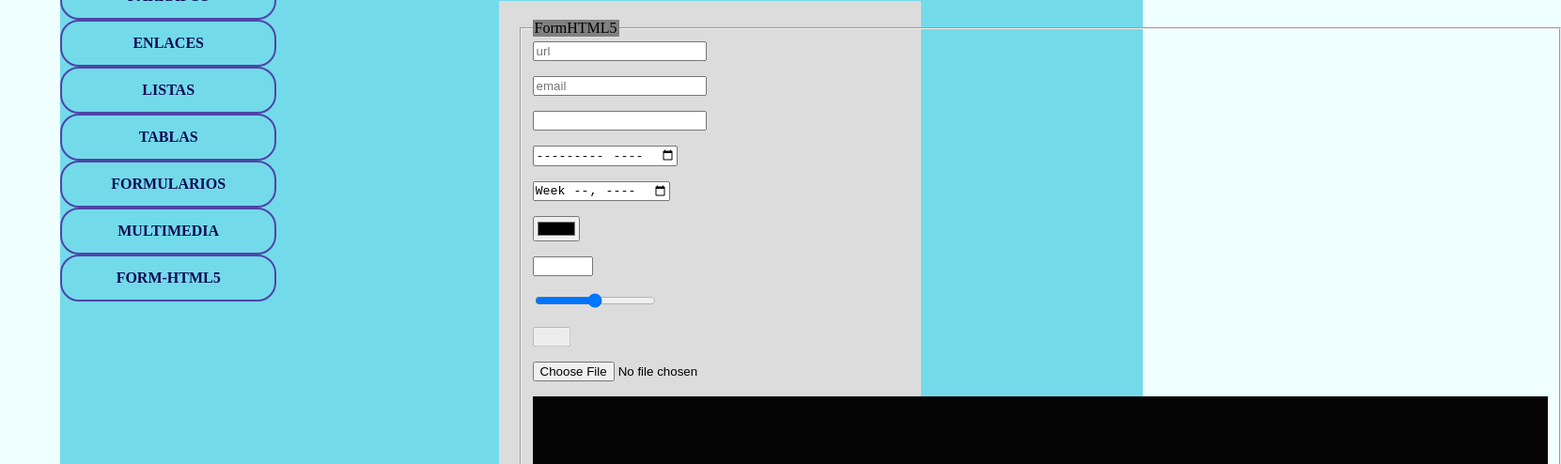
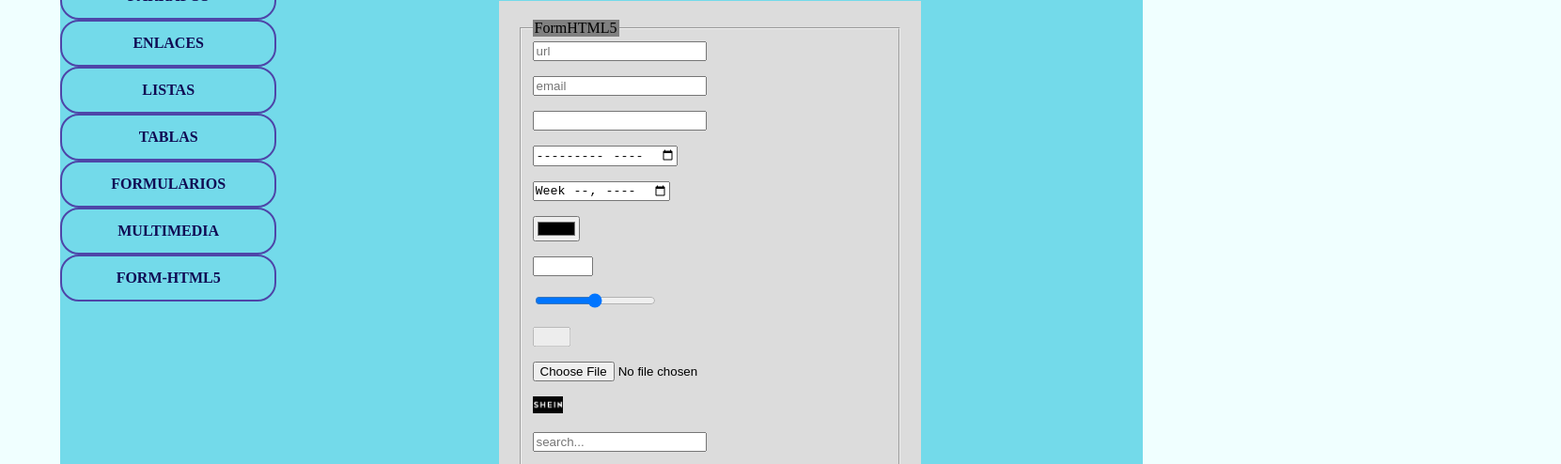
Before and after one commit to Arantxapancha/webhtmldaw22, a plain HTML site: page formhtml5.html in a window 1280 px wide. Shown: the part 229-723 px from the top of the page at 94% size, 1661 px wide, since content can reach past the window. Drawn offline with Linux system fonts and the light colour scheme.

Commit message:
cambio12

```diff
--- a/formhtml5.html
+++ b/formhtml5.html
@@ -47,7 +47,7 @@
                             <p><input type="text"  id="idrange" disabled></p>
                             <p><input type="file" name="fichero" id=""></p>
                             <p><input type="hidden" name="var" value="kk"></p>
-                            <p><input type="image" src="img/shein.jpg" alt="" name="imagen"></p>
+                            <p><input type="image" src="img/shein.jpg" alt="" name="imagen" width="32"></p>
                             <p><input type="search" name="buscar" id="" placeholder="search..."></p>
                             <p><input type="reset" value="clear"><input type="submit" value="Enviar"></p>
                         </fieldset>
```
